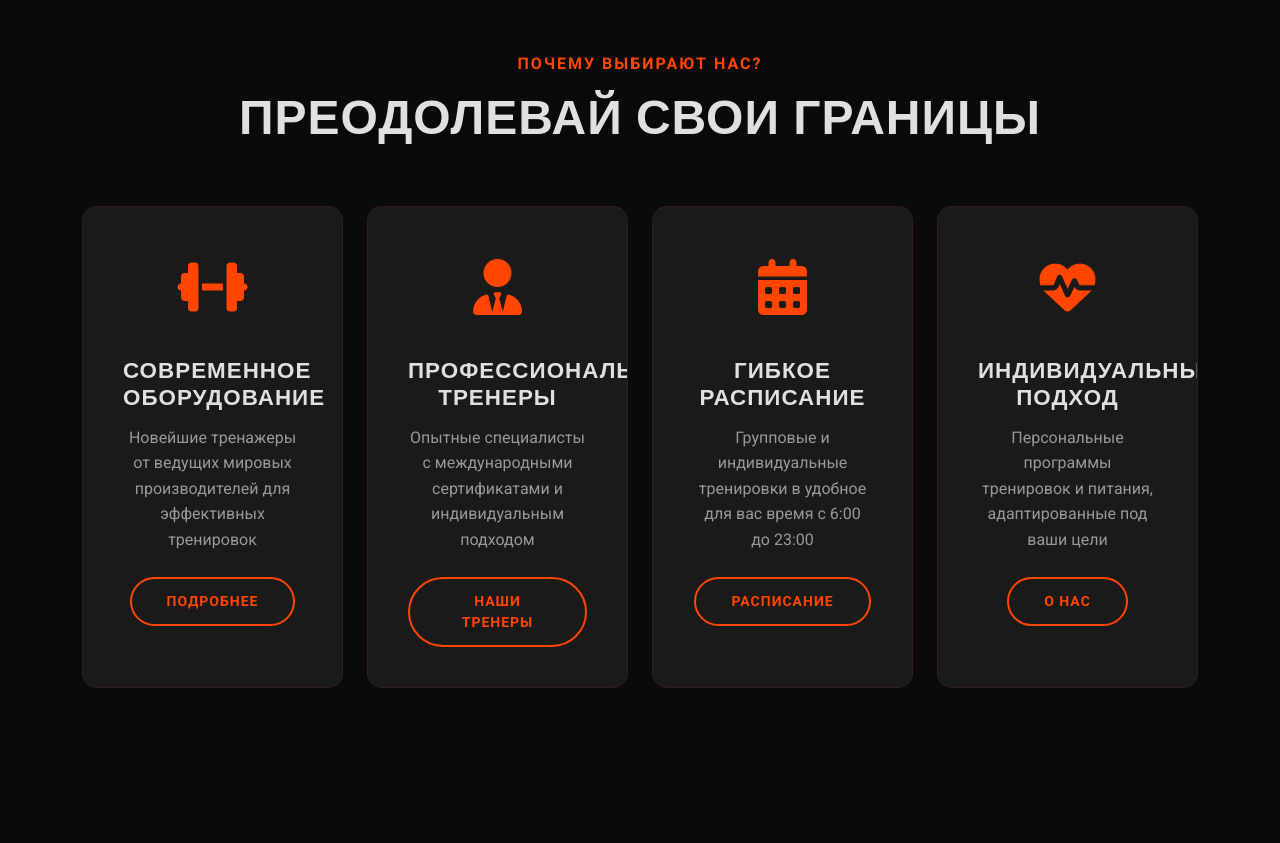
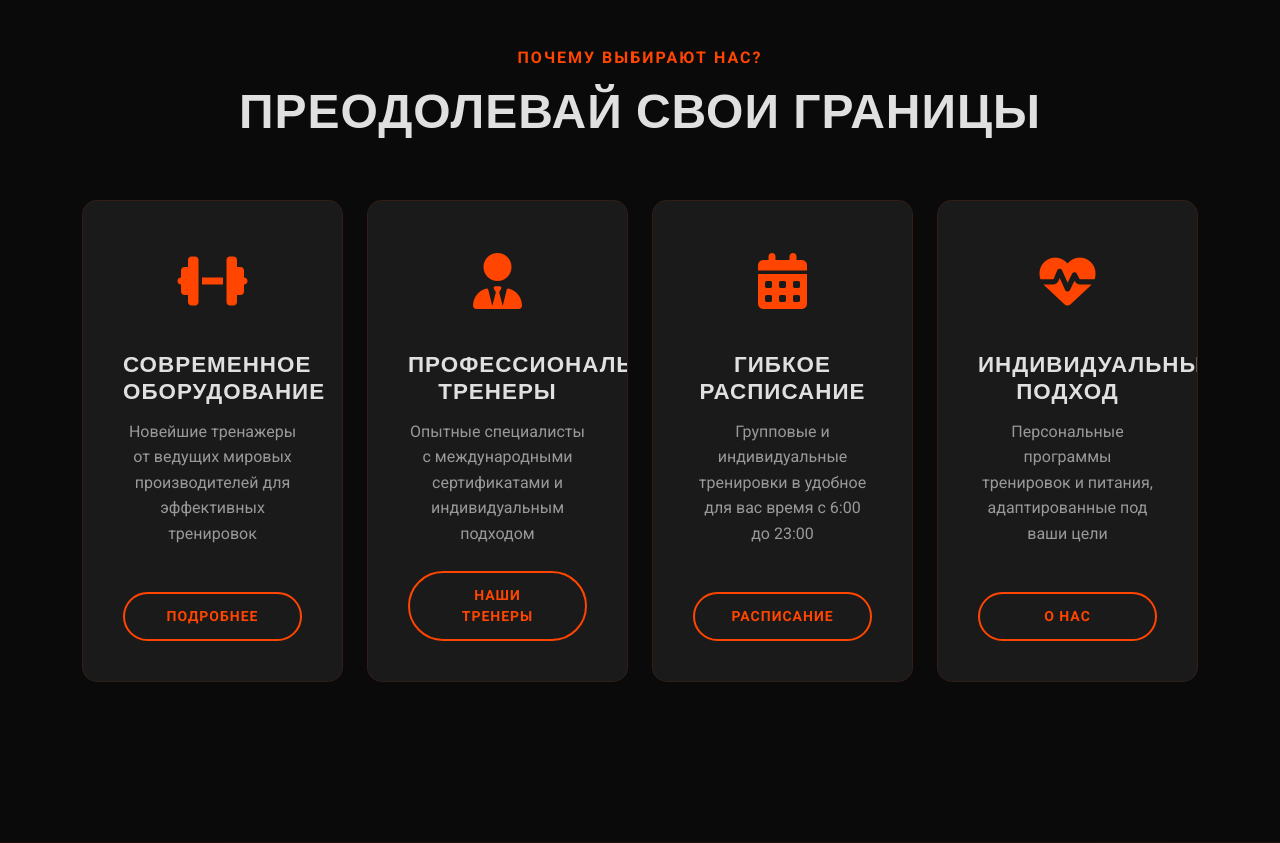
Before and after one commit to Max2772/Selected-Chapters-Of-Computer-Science-LB2-5, a Django app: page / in a window 1280 px wide; the page is wider, and only the part inside the window is pictured. Shown: the part 839-1682 px from the top of that part. Run offline with Django 5.2, Linux system fonts and the light colour scheme; data that the repository does not hold is empty.

Commit message:
fix(LB5): minor ui fixes for main page

```diff
--- a/LB5/gym/templates/gym/base.html
+++ b/LB5/gym/templates/gym/base.html
@@ -78,6 +78,7 @@
             padding: 0.5rem 1rem !important;
             position: relative;
             transition: all 0.3s ease;
+            white-space: nowrap;
         }
 
         .nav-link::after {
--- a/LB5/gym/templates/gym/main.html
+++ b/LB5/gym/templates/gym/main.html
@@ -76,6 +76,8 @@
         height: 100%;
         position: relative;
         overflow: hidden;
+        display: flex;
+        flex-direction: column;
     }
 
     .feature-card::before {
@@ -121,6 +123,7 @@
         color: var(--text-muted);
         line-height: 1.6;
         margin-bottom: 1.5rem;
+        flex-grow: 1;
     }
 
     .section-title {
```
